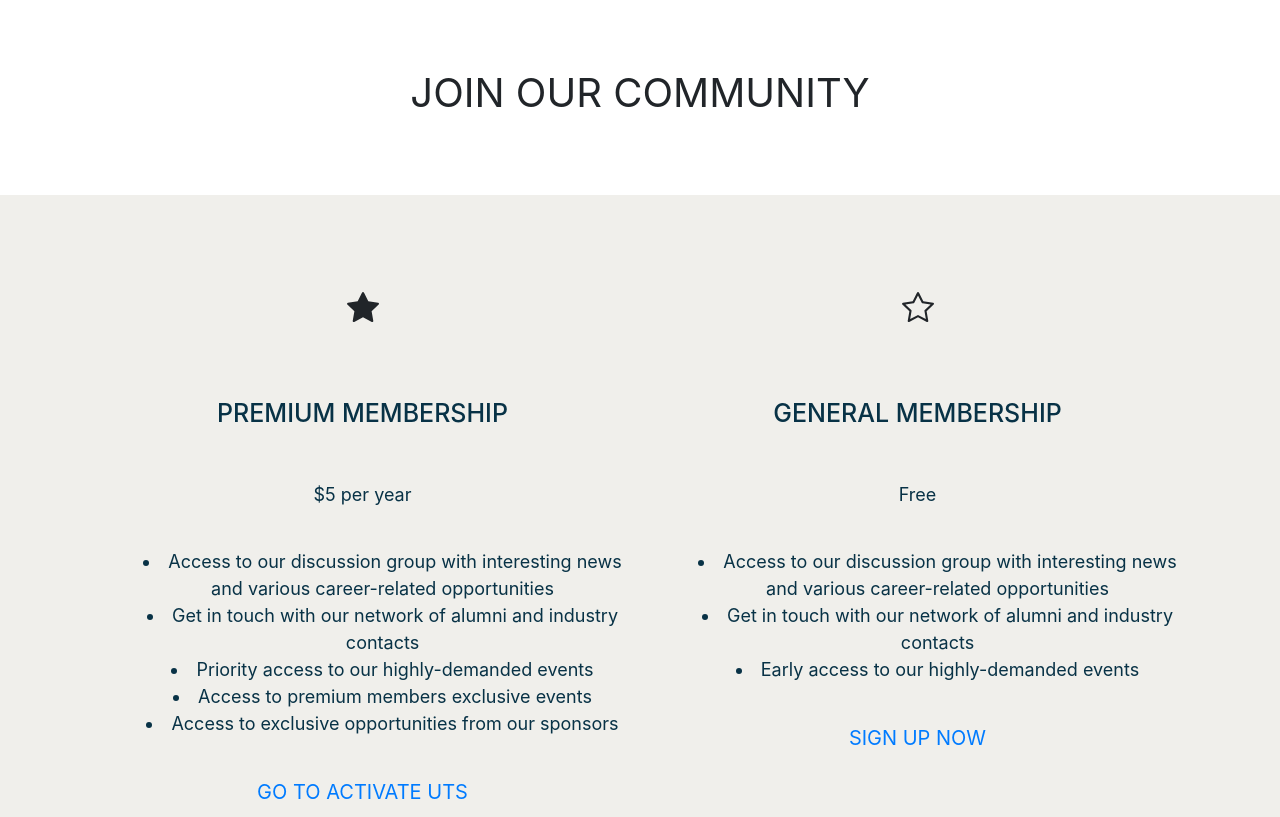
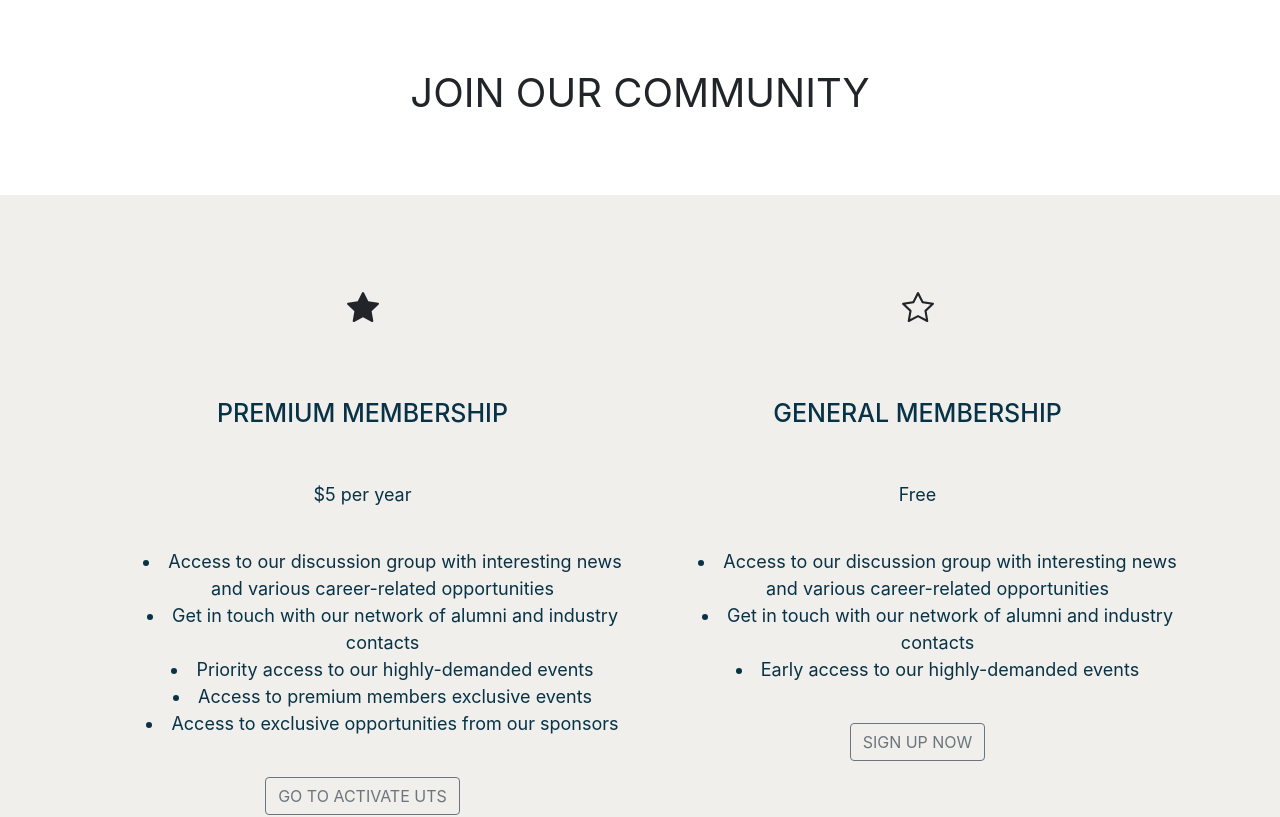
Before and after one commit to UTS-ISFC/isfc-website, a plain HTML site: page Web pages/membership.html in a window 1280 px wide. Shown: the part 135-952 px from the top of the page. Drawn offline with nearby package versions, Linux system fonts and the light colour scheme.

Commit message:
Add buttons for the sign up link on membership page

```diff
--- a/Web pages/membership.html
+++ b/Web pages/membership.html
@@ -120,7 +120,7 @@
                         </ul>
                         <br>
                         <div class="link-size">
-                            <a href="https://activateuts.com.au/clubs/international-student-finance-club-isfc" target="blank">GO TO ACTIVATE UTS</a>
+                            <a class="btn btn-outline-secondary" href="https://activateuts.com.au/clubs/international-student-finance-club-isfc" target="blank">GO TO ACTIVATE UTS</a>
                         </div>
                         <br>
                         <br>
@@ -149,7 +149,7 @@
                         </ul>
                         <br>
                         <div class="link-size">
-                            <a href="#" target="blank">SIGN UP NOW</a>
+                            <a class="btn btn-outline-secondary" href="#" target="blank">SIGN UP NOW</a>
                         </div>
                         <br>
                         <br>
```
